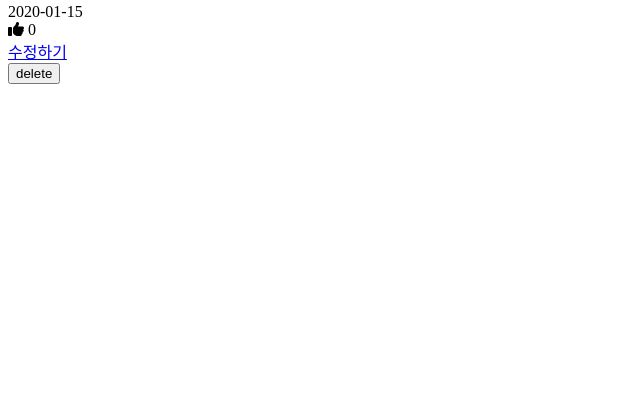
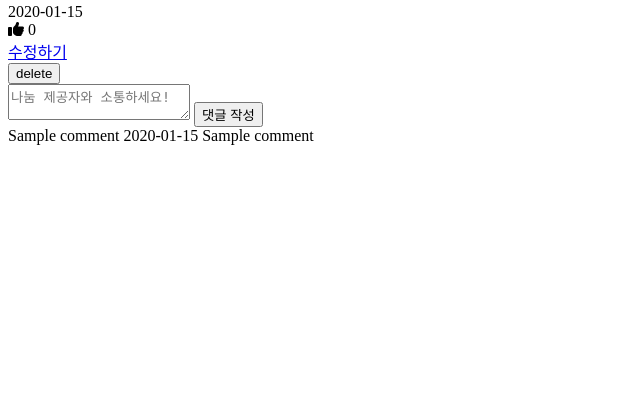
Before and after one commit to seoljiwon/nanum_market, a Flask app: page /post/1 in a window 1280 px wide. Shown: the part 252-672 px from the top of the page, without its empty margins (0-640 px from the left). Run offline with Flask 2, Linux system fonts and the light colour scheme; the visitor is signed in with stand-in values (Sample User, id 1); a database or web service that is not in the repository returns one stand-in record (values such as "Sample title"); data that the repository does not hold is empty; some libraries are stand-ins or nearby versions.

Commit message:
feat: post comment

```diff
--- a/app.py
+++ b/app.py
@@ -102,6 +102,7 @@ def post_detail(id):
     cur.execute('SELECT * FROM post WHERE id = \'{}\';'.format(id))
     post = cur.fetchall()
 
+    # 좋아요 정보
     cur.execute('SELECT count(user_id) FROM post_like GROUP BY post_id HAVING post_id = \'{}\';'.format(id))
     like_count = cur.fetchall()
     if not like_count:
@@ -113,7 +114,10 @@ def post_detail(id):
     cur.execute('SELECT * FROM post_like WHERE post_id = \'{}\' and user_id = \'{}\';'.format(id, user_id))
     is_liked = (len(cur.fetchall()) != 0)
 
-    return render_template('post/post_detail.html', post = post[0], like_count = like_count[0][0], is_liked = is_liked)
+    # 댓글 정보
+    cur.execute('SELECT * FROM comment WHERE post_id = \'{}\' and user_id = \'{}\';'.format(id, user_id))
+    comments = cur.fetchall()
+    return render_template('post/post_detail.html', post = post[0], like_count = like_count[0][0], is_liked = is_liked, comments = comments)
 
 # post: 게시글 수정 기능
 @app.route('/post/update/<id>', methods=['GET', 'POST'])
@@ -181,5 +185,25 @@ def post_like(id):
             login_required = True
             return jsonify(login_required = login_required)
 
+# post: 게시글 댓글 기능
+@app.route('/post/<id>/comment/create', methods=['POST'])
+def post_comment_create(id):
+    if request.method == 'POST':
+        if 'id' in session:
+            user_id = session['id']
+            content = request.get_json()['content']
+
+            cur.execute('INSERT INTO comment (post_id, user_id, content) VALUES (\'{}\', \'{}\', \'{}\') RETURNING id;'.format(id, user_id, content))
+            connect.commit()
+
+            comment_id = cur.fetchall()
+
+            login_required = False
+            return jsonify(post_id = id, user_id = user_id, comment_id = comment_id, content = content, login_required = login_required)
+        else:
+            login_required = True
+            return jsonify(login_required = login_required)
+
+
 if __name__ == '__main__':
     app.run()
--- /dev/null
+++ b/static/js/postComment.js
@@ -0,0 +1,30 @@
+const onClickCreateComment = async (postId) => {
+  try {
+    const url = `/post/${postId}/comment/create`;
+    const content = document.getElementById("comment__value").value;
+    const { data } = await axios.post(url, {
+      postId: postId,
+      content: content,
+    });
+
+    if (data.login_required === true) {
+      alert("로그인 후 이용 가능합니다.");
+    } else {
+      createComment(data.user_id, data.comment_id, data.content);
+    }
+  } catch (error) {
+    console.log(error);
+  }
+};
+
+const createComment = (user_id, comment_id, content) => {
+  const comments = document.getElementById("comments");
+
+  const newComment = document.createElement("div");
+  newComment.className = `comment-${comment_id}`;
+  newComment.innerHTML = `<span class="comment__writer">${user_id}</span>
+                        <span class="comment__date">방금 전</span>
+                        <span class="comment__content">${content}</span>`;
+
+  comments.appendChild(newComment);
+};
--- a/templates/post/post_detail.html
+++ b/templates/post/post_detail.html
@@ -49,10 +49,28 @@
       <div>
         <a href="update/{{ post[0] }}">수정하기</a>
         <form action="/post/delete/{{ post[0] }}" method="POST">
-        <input onclick="alert('정말 삭제하시겠습니까?')" type="submit" value="delete">
+          <input onclick="alert('정말 삭제하시겠습니까?')" type="submit" value="delete">
+        </form>
+      </div>
+
+      <div class="post__comment">
+        <div>
+            <textarea id="comment__value" type="text" placeholder="나눔 제공자와 소통하세요!"></textarea>
+            <input onclick="onClickCreateComment('{{ post[0] }}')" type="submit" value="댓글 작성">
+        </div>
+        <div id="comments">
+          {% for comment in comments %}
+          <div class="comment-{{ comment[0] }}">
+              <span class="comment__writer">{{ comment[1] }}</span>
+              <span class="comment__date">{{ comment[4].strftime("%m월 %d일") }}</span>
+              <span class="comment__content">{{ comment[3] }}</span>
+          </div>
+          {% endfor %}
+        </div>
       </div>
     </div>
 
     <script type="text/javascript" src="{{ url_for('static', filename = 'js/postLike.js') }}"></script>
+    <script type="text/javascript" src="{{ url_for('static', filename = 'js/postComment.js') }}"></script>
   </body>
 </html>
```
